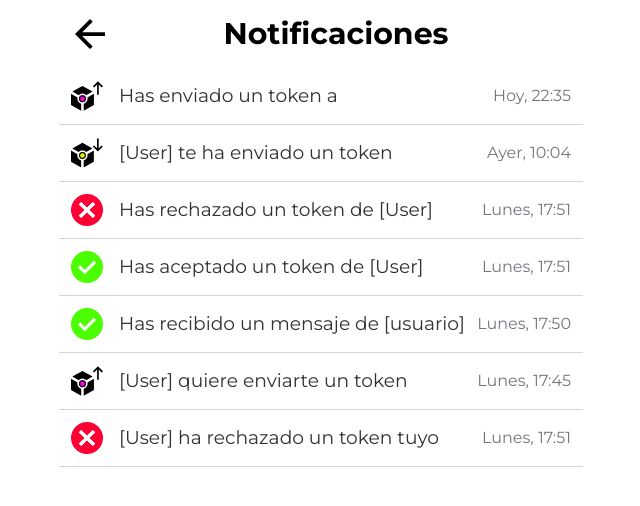
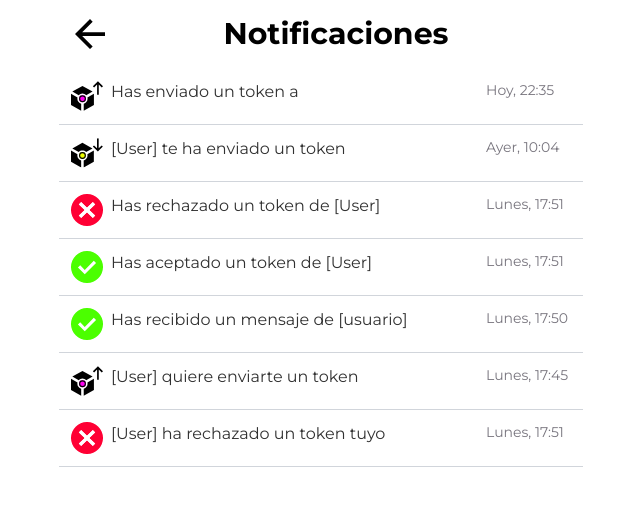
Before and after one commit to MitalLogistic/zeroNPC_vercel, a Next.js app: page /notification in a window 1280 px wide. Shown: the top 506 px of the page, without its empty margins (319-959 px from the left). Built offline with nearby package versions, Linux system fonts and the light colour scheme.

Commit message:
changes design

```diff
--- a/src/app/globals.css
+++ b/src/app/globals.css
@@ -209,19 +209,19 @@ p{
 
 /* notification page */
 .notification-container{
-  @apply flex justify-between items-center p-3 border-b border-gray-300
+  @apply flex justify-between items-start p-3 border-b border-gray-300
 }
 .notification-time-text{
-  @apply text-primary-gray text-[12pt] font-normal;
+  @apply text-primary-gray text-sm font-normal min-w-[85px] w-auto;
 }
 .notification-message-text{
-  @apply text-primary-black text-[14pt] font-normal line-clamp-2;
+  @apply text-primary-black text-base font-normal line-clamp-2;
 }
 .notification-images{
   @apply w-8 h-8
 }
 .notification-div{
-  @apply flex items-center gap-4;
+  @apply flex items-start gap-2;
 }
 
 /* publications */
```
